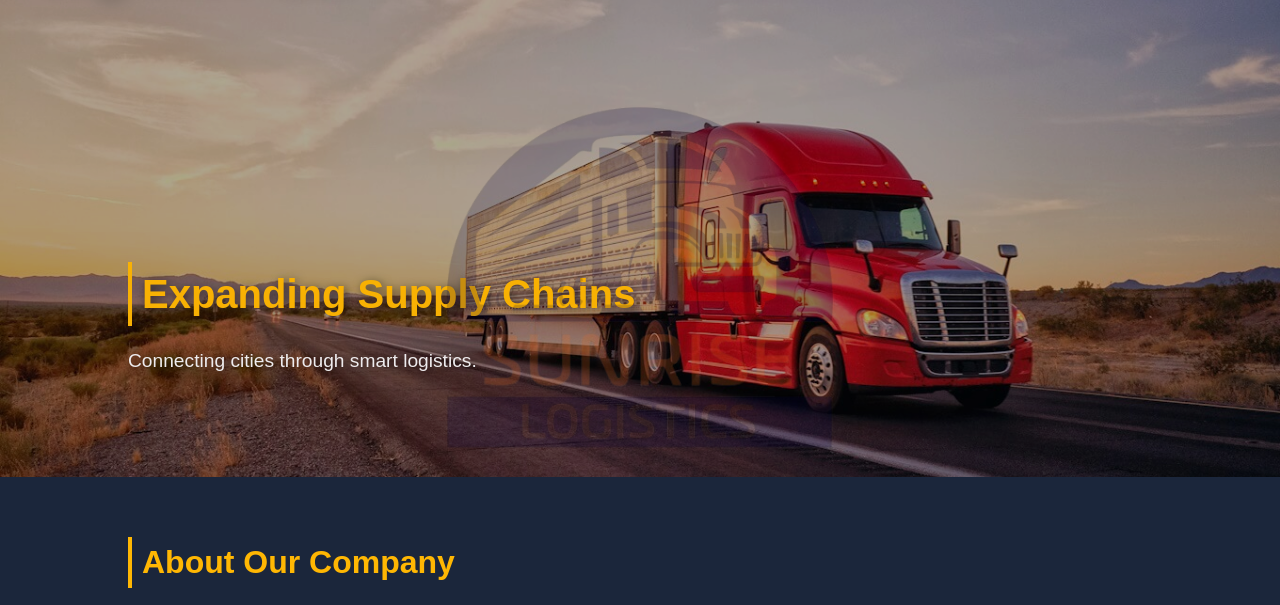
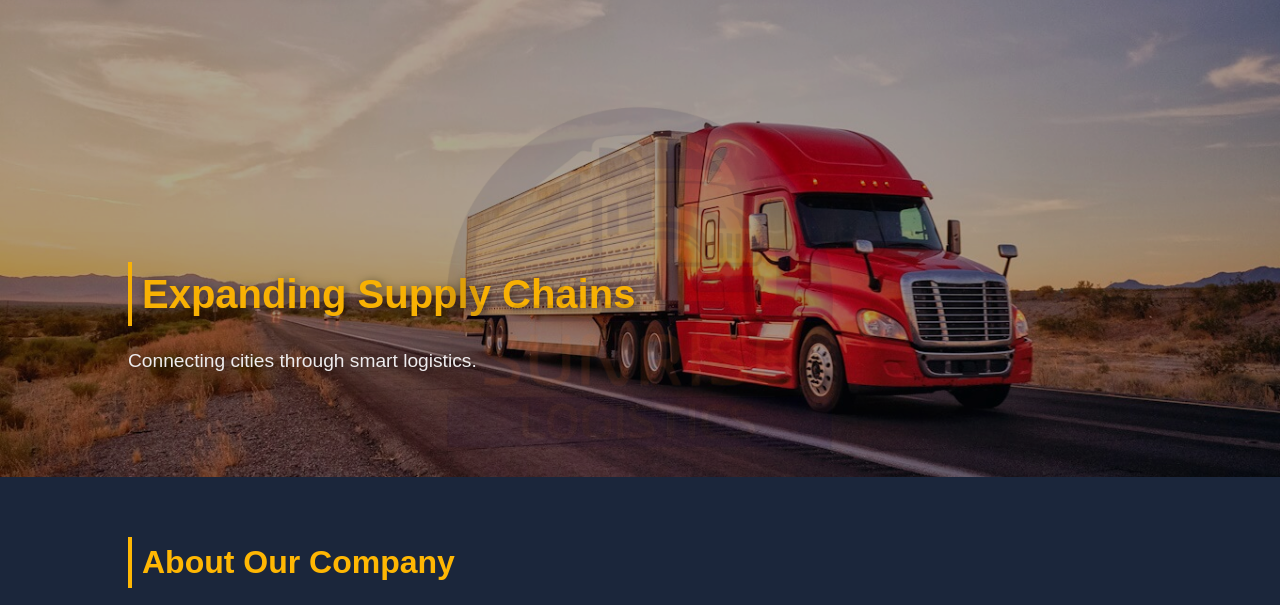
Before and after one commit to Lakshaya7/SunriseLogistics, a plain HTML site: page index.html in a window 1280 px wide. Shown: the part 123-728 px from the top of the page. Drawn offline with Linux system fonts and the light colour scheme.

Commit message:
Update style.css

```diff
--- a/style.css
+++ b/style.css
@@ -187,7 +187,7 @@ body::after {
   height: 100%;
   background: url("watermark.png") center center no-repeat;
   background-size: 450px;     /* adjust size as needed */
-  opacity: 0.2;               /* increased visibility */
+  opacity: 0.1;               /* increased visibility */
   z-index: 0;
   pointer-events: none;
 }
```
